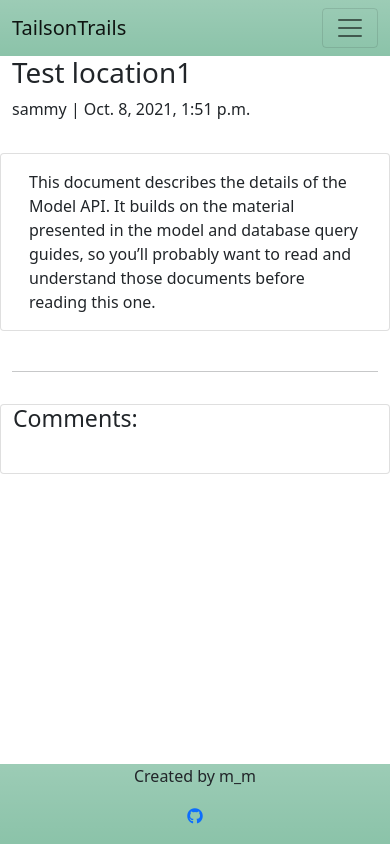
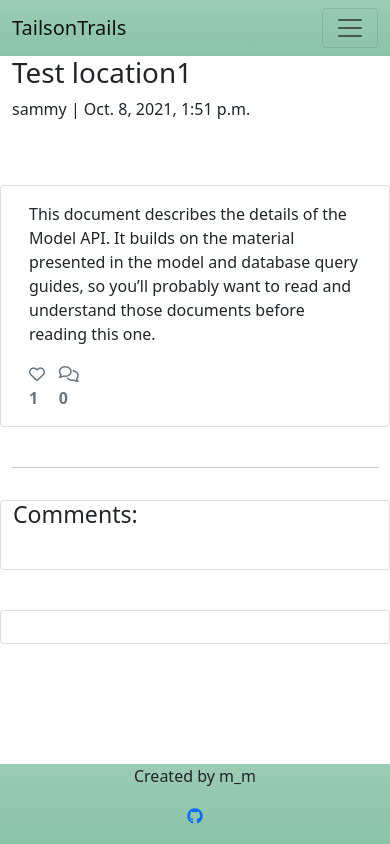
Before and after one commit to mwmlln/tails-on-trails, a Django app: a page that uses templates/post_detail.html in a window 390 px wide. Run offline with Django 3.2, Linux system fonts and the light colour scheme; data comes from the database, SQL or seed files in the repository; data that the repository does not hold is empty; some libraries are stand-ins or nearby versions.

Commit message:
FIX image takes full width now for smaller screen rather than not showing

```diff
--- a/templates/post_detail.html
+++ b/templates/post_detail.html
@@ -1,23 +1,20 @@
 {% extends 'base.html' %} {% block content %}
-
 
 <div class="masthead">
     <div class="container">
         <div class="row g-0">
-            <div class="col-md-6 masthead-text">
+            <div class="col-md-6">
                 <!-- Post title goes in these h1 tags -->
-                <h1 class="post-title">
-                    {{ post.location}}
-                </h1>
+                <h1 class="post-title">{{ post.location }}</h1>
                 <!-- Post author goes before the | the post's created date goes after -->
                 <p class="post-subtitle">{{ post.author }} | {{ post.created_on }}</p>
             </div>
-            <div class="d-none d-md-block col-md-6 masthead-image mt-2">
+            <div class="col-12 col-md-6 mt-2">
                 <!-- The featured image URL goes in the src attribute -->
                 {% if "placeholder" in post.featured_image.url %}
                 <img src="https://codeinstitute.s3.amazonaws.com/fullstack/blog/default.jpg" width="100%">
                 {% else %}
-                <img src="{{ post.featured_image.url }}" width="100%">
+                <img src=" {{ post.featured_image.url }}" width="100%">
                 {% endif %}
             </div>
         </div>
@@ -33,6 +30,20 @@
                 <p class="card-text ">
                     {{ post.content | safe }}
                 </p>
+                <div class="row">
+
+                    <div class="col-1">
+                        <!-- The number of likes goes before the closing strong tag -->
+                        <strong class="text-secondary"><i class="far fa-heart"></i> {{ post.number_of_likes }} </strong>
+                    </div>
+                    <div class="col-1">
+                        {% with comments.count as total_comments %}
+                        <strong class="text-secondary"><i class="far fa-comments"></i>
+                            <!-- Our total_comments variable goes before the closing strong tag -->
+                            {{ total_comments }}</strong>
+                        {% endwith %}
+                    </div>
+                </div>
             </div>
         </div>
     </div>
@@ -42,10 +53,10 @@
         </div>
     </div>
     <div class="row">
-        <div class="col card mb-4  mt-3 left top">
+        <div class="col-md-8 card mb-4  mt-3 ">
             <h3>Comments:</h3>
             <div class="card-body">
-                <!-- We want a for loop inside the tags to iterate through each comment in comments -->
+                <!-- We want a for loop inside the empty control tags to iterate through each comment in comments -->
                 {% for comment in comments %}
                 <div class="comments" style="padding: 10px;">
                     <p class="font-weight-bold">
@@ -63,7 +74,11 @@
                 {% endfor %}
             </div>
         </div>
-
+        <div class="col-md-4 card mb-4  mt-3 ">
+            <div class="card-body">
+                <!-- For later -->
+            </div>
+        </div>
     </div>
 </div>
 
```
